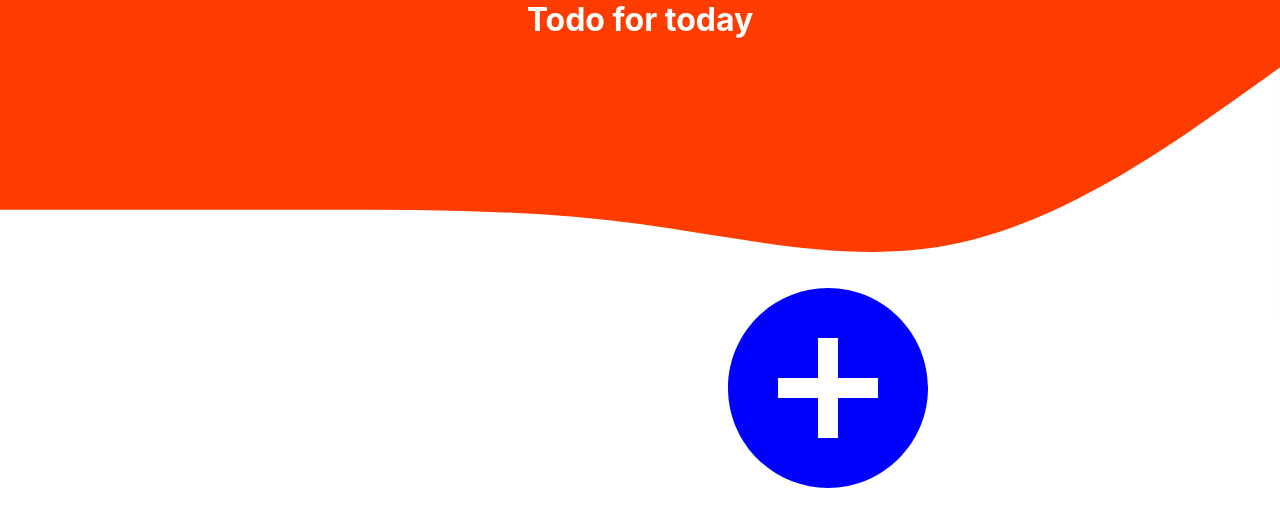
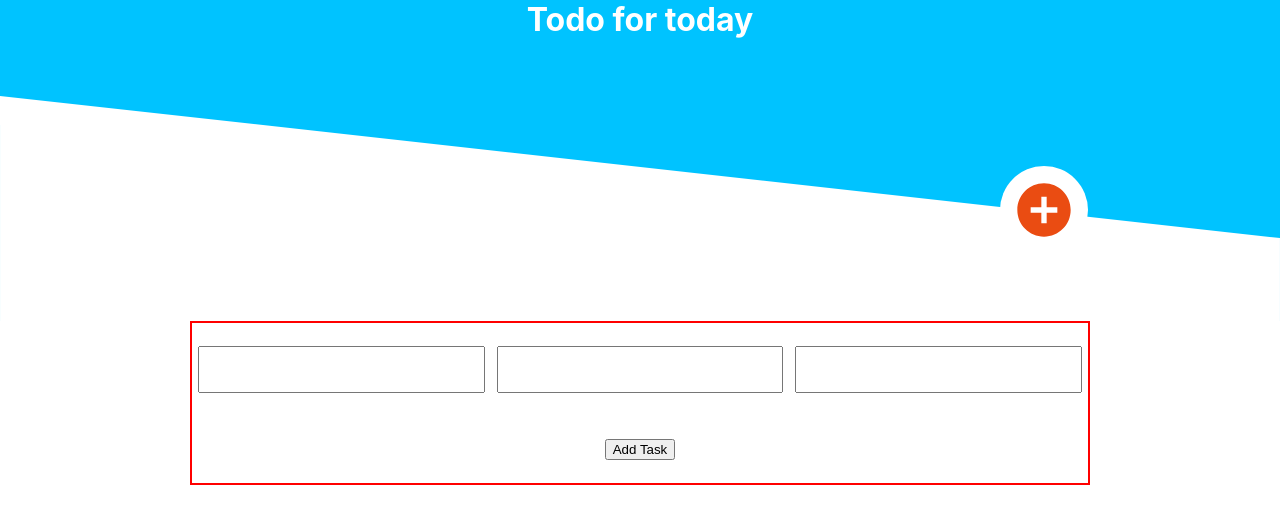
Before and after one commit to ysfBenali/todo-hooks, a React (Create React App) app: page / in a window 1280 px wide. Shown: the top 526 px of the page. Built offline with nearby package versions, Linux system fonts and the light colour scheme.

Commit message:
second commit

```diff
--- a/src/Home.js
+++ b/src/Home.js
@@ -2,6 +2,7 @@ import React from 'react'
 import styled from 'styled-components';
 import AddCircleButton from './custom-components/AddCircleButton'
 import AddCircleIcon from '@material-ui/icons/AddCircle';
+import { Form } from './components/Form';
 import './styles.css';
 
 export const Home = () => {
@@ -9,18 +10,18 @@ export const Home = () => {
         <div>
             <div className="curved">
                 <h1>Todo for today</h1>
-                <svg xmlns="http://www.w3.org/2000/svg" viewBox="0 0 1440 320">
-                    <path fill="#ffff" fill-opacity="1"
-                        d="M0,192L60,192C120,192,240,192,360,192C480,192,600,192,720,208C840,224,960,256,1080,229.3C1200,203,1320,117,1380,74.7L1440,32L1440,320L1380,320C1320,320,1200,320,1080,320C960,320,840,320,720,320C600,320,480,320,360,320C240,320,120,320,60,320L0,320Z">
+                <svg xmlns="http://www.w3.org/2000/svg" viewBox="0 0 1440 317" >
+                    <path fill="#ffff" fill-opacity="1" d="M0,64L1440,224L1440,320L0,320Z" >
                     </path>
-
                 </svg>
 
             </div>
             <div className="curved lower">
-            <AddCircleButton>
-                    <AddCircleIcon style={{ fontSize: '10em' }} />
+                <AddCircleButton>
+                    <AddCircleIcon style={{ fontSize: '4rem' }} />
                 </AddCircleButton>
+                <Form />
+
             </div>
         </div>
     )
--- /dev/null
+++ b/src/components/Form.js
@@ -0,0 +1,55 @@
+import React from 'react'
+import styled from 'styled-components';
+
+const Wrapper = styled.div`
+    display: flex;
+    flex-wrap: wrap;
+    align-items: center;
+
+    height:10em;
+    width: 70%;
+    margin : 0 auto;
+    top: 10vw;
+    border:2px solid red;
+
+    @media (max-width: 1180px) {
+        width: 85%;
+        flex-direction: column;
+        height:100%;
+
+    }
+
+`
+const Input = styled.input`
+    // display: inline-block;
+    width: 32%;
+    box-sizing : border-box;
+    height: 3.5em;
+    margin: 0 auto;
+    @media (max-width: 1180px) {
+       width: 90%;
+       margin : 2em 1em 1.5em 0;
+    }
+`
+
+const Button = styled.button`
+    display: block;
+    margin: auto;
+    @media (max-width: 1180px) {
+         display: block;
+         width : 30%;
+         margin : 2em 1em 1.5em 0;
+     }
+`
+
+
+export const Form = () => {
+    return (
+        <Wrapper>
+            <Input />
+            <Input />
+            <Input />
+            <Button> Add Task </Button>
+        </Wrapper>
+    )
+}
--- a/src/components/TextField.js
+++ b/src/components/TextField.js
@@ -1,6 +1,6 @@
 import styled from 'styled-components';
 
-export default styled.input`
+export default styled.input `
     width : 30vw;
     box-sizing: border-box;
     border: none;
--- a/src/components/Wrapper.js
+++ b/src/components/Wrapper.js
@@ -1,6 +1,6 @@
 import styled from 'styled-components';
 
-export default styled.div`
+export default styled.div `
     display: flex;
     flex-wrap: wrap;
     justify-content: space-around;
--- a/src/custom-components/AddCircleButton.js
+++ b/src/custom-components/AddCircleButton.js
@@ -2,9 +2,15 @@ import styled from 'styled-components';
 import { StylesProvider } from '@material-ui/styles';
 import IconButton from '@material-ui/core/IconButton';
 
-export default styled(IconButton)`
-    color: blue;
+export default styled(IconButton)
+`
+    color: #EA4C12;
+    background-color: #ffff;
     position: absolute;
-    top: 32%;
-    right: 25%;
+    top: 13vw;
+    right: 15vw;
+    &:hover {
+        background-color: #ffff;
+        transform: scale(1.1);
+    }
 `;
--- a/src/styles.css
+++ b/src/styles.css
@@ -1,17 +1,23 @@
+.home{
+    display: flex;
+    align-items: center;
+
+}
+
 .curved {
-    background-color: #ff3c00;
-    color : #ffff;
+    background-color: #00C3FF;
+    color: #ffff;
     text-align: center;
 }
 
-.curved svg{
+.curved svg {
     display: block;
 }
 
-h1{
+h1 {
     margin: 0;
 }
 
-.curved.lower{
+.curved.lower {
     background-color: #ffff;
 }
```
Also changed, not shown: src/App.js (+11 -8 lines).
